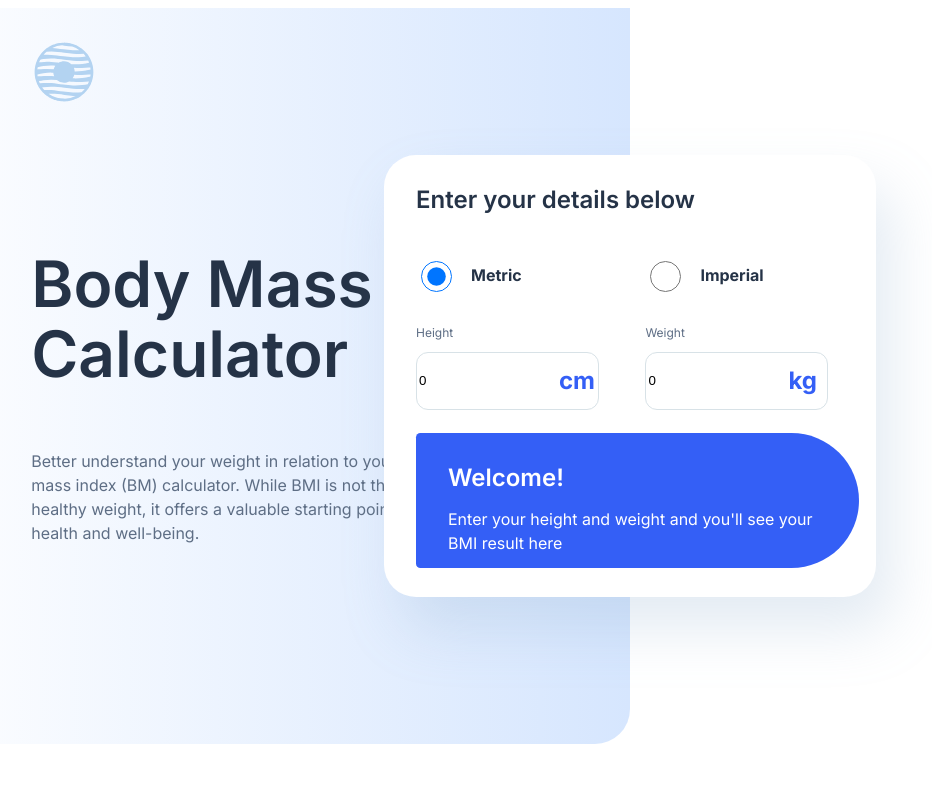
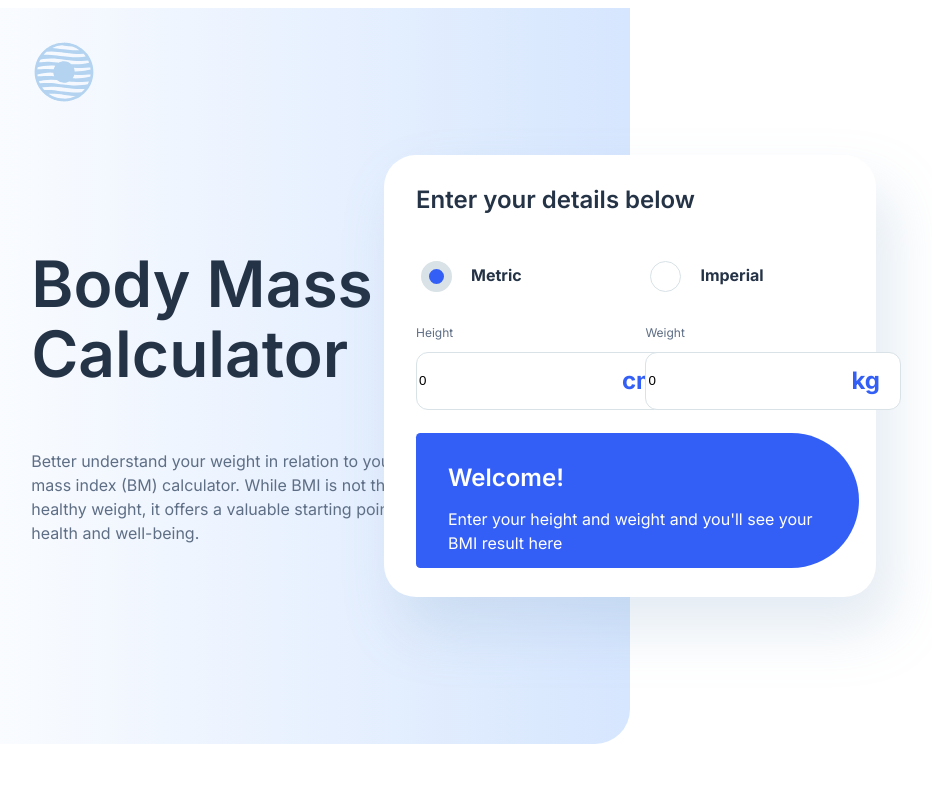
Before and after one commit to r-jeffery-wall/frontend-mentor-bmi-calculator, a React (Create React App) app in the folder bmi-calculator/: page / in a window 1280 px wide. Shown: the top 800 px of the page, without its empty margins (256-1188 px from the left). Built offline with nearby package versions, Linux system fonts and the light colour scheme.

Commit message:
Finalised desktop styling

```diff
--- a/bmi-calculator/src/index.css
+++ b/bmi-calculator/src/index.css
@@ -48,16 +48,28 @@ p {
 
 input {
   border: 1px solid #d8e2e7;
+  width: 100%;
 }
 
 input[type=radio] {
   width: 31px;
   height: 31px;
+  appearance: none;
+  border-radius: 50%;
+}
+
+input[type=radio]:checked {
+  background-color: #345ff6;
+  border: 8px solid #D8E2E7;
+}
+
+input:hover {
+  outline: none;
+  border: 1px solid #345ff6;
 }
 
 input:focus {
   outline: none;
-  border: 1px solid #345ff6;
   border-color: #345ff6;
 }
 
@@ -144,13 +156,13 @@ header .copy-container {
 .bmi-calculator .input-unit {
   display: flex;
   align-items: center;
+  width: 250px;
 }
 .bmi-calculator .unit {
   color: #345ff6;
   font-size: 1.5rem;
   font-weight: bold;
-  position: relative;
-  left: -40px;
+  margin-left: -50px;
 }
 .bmi-calculator #radio-metric {
   grid-area: 1/1/span 1/span 3;
--- a/bmi-calculator/src/style.scss
+++ b/bmi-calculator/src/style.scss
@@ -54,16 +54,28 @@ p {
 
 input {
   border: 1px solid $bordercolour;
+  width: 100%;
 }
 
 input[type="radio"] {
   width: 31px;
   height: 31px;
+  appearance: none;
+  border-radius: 50%;
+}
+
+input[type="radio"]:checked {
+  background-color: $blue;
+  border: 8px solid #D8E2E7;
+}
+
+input:hover {
+  outline: none;
+  border: 1px solid $blue;
 }
 
 input:focus {
   outline: none;
-  border: 1px solid $blue;
   border-color: $blue;
 }
 
@@ -149,13 +161,13 @@ header {
   .input-unit {
     display: flex;
     align-items: center;
+    width: 250px;
   }
   .unit {
     color: $blue;
     font-size: 1.5rem;
     font-weight: bold;
-    position: relative;
-    left: -40px;
+    margin-left: -50px;
   }
   #radio-metric {
     grid-area: 1 / 1 / span 1 / span 3;
```
Also changed, not shown: 1 other file (tests, documents, lock files or other folders).
